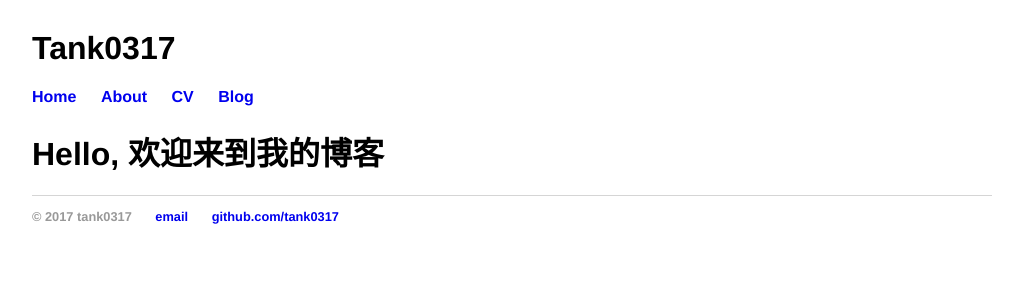
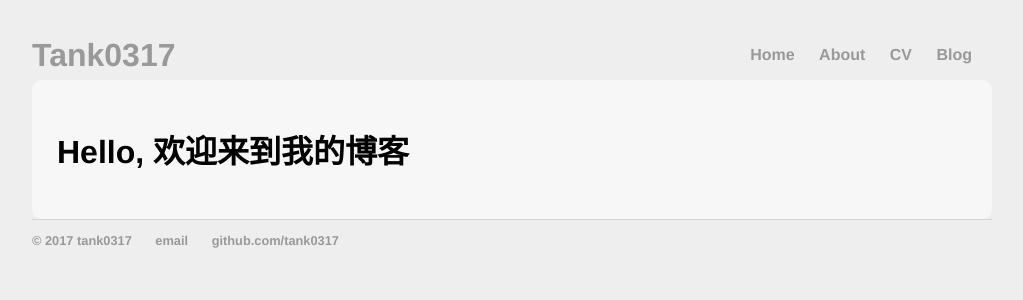
Before and after one commit to tank0317/tank0317.github.io, a Jekyll site: the page built from index.html, in a window 1280 px wide. Shown: the top 300 px of the page, without its empty margins (128-1151 px from the left). Built offline with Jekyll 4.4.1, drawn with Linux system fonts in a browser that asks for light colours.

Commit message:
update main.css

```diff
--- a/_layouts/default.html
+++ b/_layouts/default.html
@@ -8,7 +8,7 @@
 			<link rel="stylesheet" type="text/css" href="/css/syntax.css">
 		</head>
 		<body>
-			<header>
+			<header class="basic">
 				<h1>Tank0317</h1>
 				<nav>
 		    		<ul>
--- a/css/main.css
+++ b/css/main.css
@@ -1,7 +1,28 @@
 body {
     margin: 30px auto;
     width: 75%;
+    background-color: #eee;
 }
+
+header.basic {
+    overflow: hidden;
+}
+
+header h1 {
+    margin: 0;
+}
+
+header.basic h1 {
+    margin: 0;
+    line-height: 50px;
+    float: left;
+    color: #999;
+}
+
+header.basic nav {
+    float: right;
+}
+
 nav ul, footer ul {
     font-family:'Helvetica', 'Arial', 'Sans-Serif';
     padding: 0px;
@@ -9,25 +30,32 @@ nav ul, footer ul {
     font-weight: bold;
     color: #999;
 }
+
 nav ul li, footer ul li {
     display: inline;
     margin-right: 20px;
 }
+
 a {
     text-decoration: none;
+    color: #999;
 }
+
 a:hover {
     text-decoration: underline;
 }
+
 h1 {
     font-size: 2em;
     font-family:'Helvetica', 'Arial', 'Sans-Serif';
 }
+
 p {
     font-size: 1em;
     line-height: 1.4em;
     color: #333;
 }
+
 footer {
     border-top: 1px solid #d5d5d5;
     font-size: .8em;
@@ -42,6 +70,12 @@ ul.posts li {
     list-style: none;
 }
 
+main {
+    background-color: #f7f7f7;
+    padding: 25px;
+    border-radius: 10px;
+}
+
 pre {
     padding: 1em 1.5em;
 }
```
